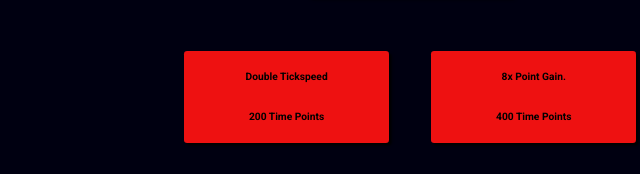
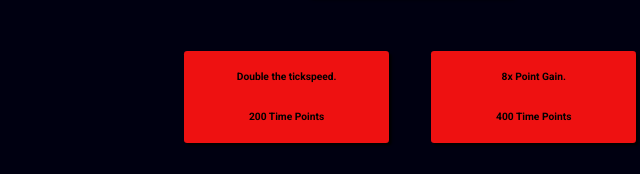
Before and after one commit to Mefistic/The-Ultimate-Upgrade-Tree, a plain HTML site: page index.html in a window 1280 px wide. Shown: the part 1610-1784 px from the top of the page, 610-1250 px from the left. Drawn offline with Linux system fonts and the light colour scheme.

Commit message:
Minor Spelling Mistake

```diff
--- a/index.html
+++ b/index.html
@@ -82,7 +82,7 @@
 		<div class="iHateCSS">
 			<div class="upgSpace"></div>
 			<div class="upgSpace"></div>
-			<div class="timeUpg" id="timeUpg5" onclick="buyTimeUpg(5)">Double Tickspeed<br>200 Time Points</div>
+			<div class="timeUpg" id="timeUpg5" onclick="buyTimeUpg(5)">Double the tickspeed.<br>200 Time Points</div>
 			<div class="timeUpg" id="timeUpg6" onclick="buyTimeUpg(6)">8x Point Gain.<br>400 Time Points</span></div>
 		</div>
 	</div>
```
